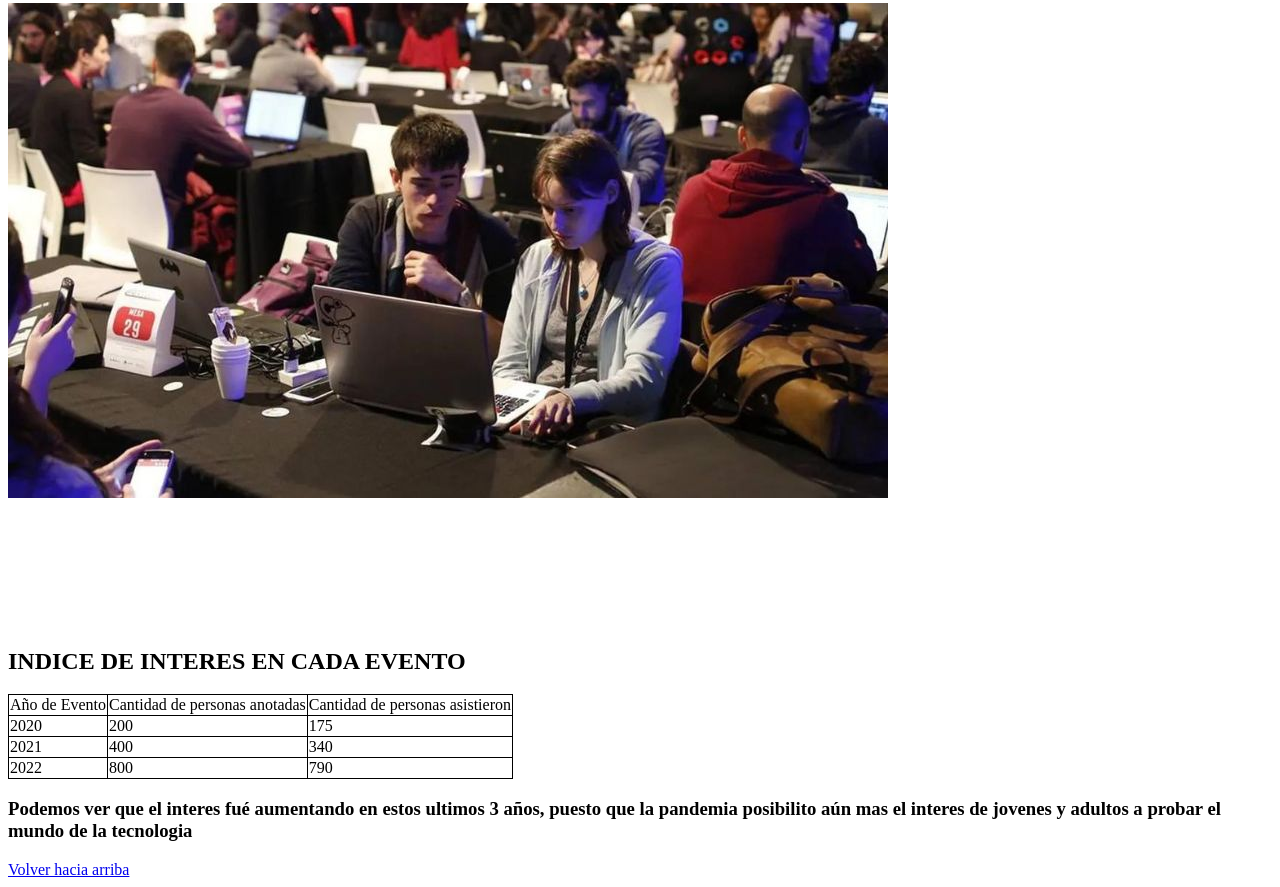
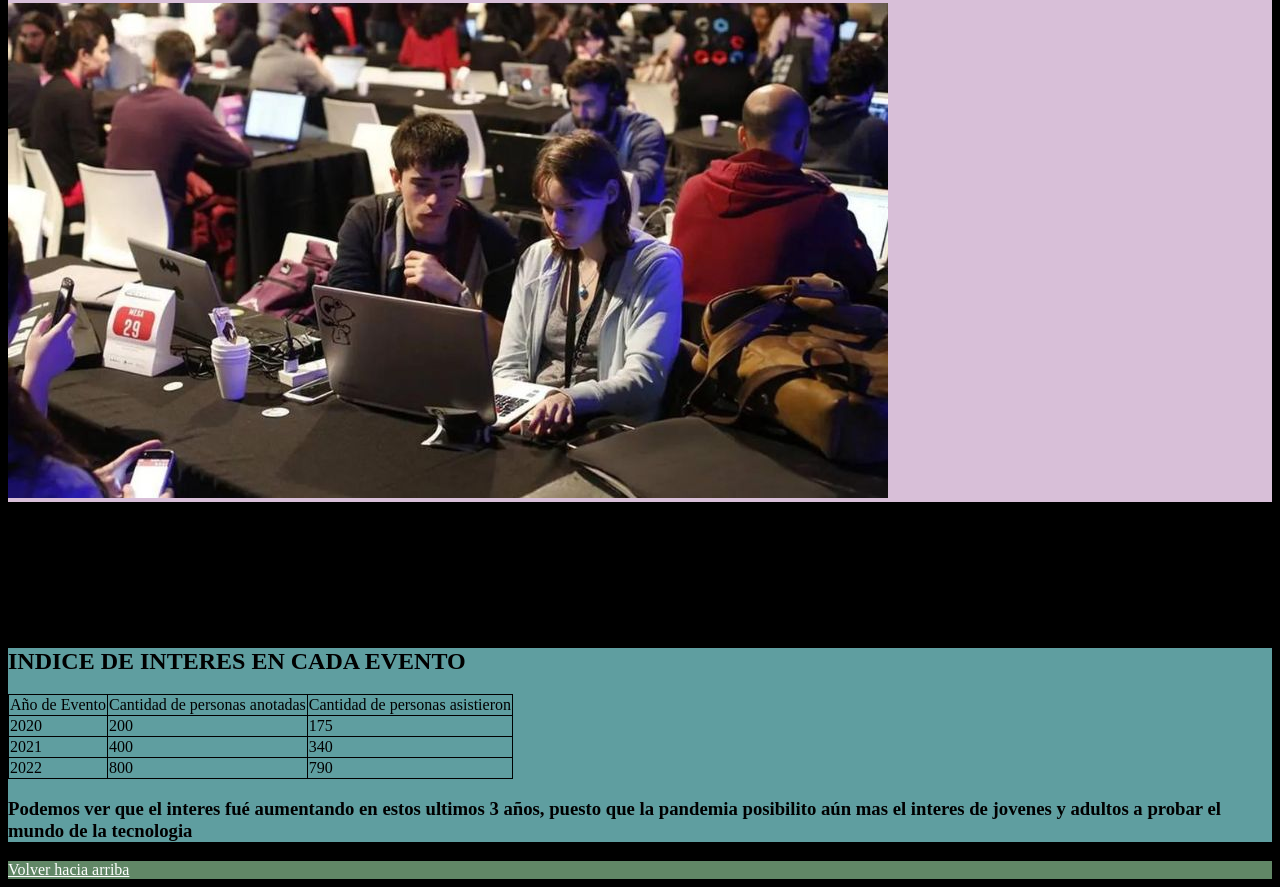
Before and after one commit to patricioherrera2022/actividad4unlz, a plain HTML site: page index.html in a window 1280 px wide. Shown: the part 1964-2851 px from the top of the page. Drawn offline with Linux system fonts and the light colour scheme.

Commit message:
actualización con cambios

```diff
--- a/index.html
+++ b/index.html
@@ -9,7 +9,7 @@
 </head>
 <body>
 
-    <nav>
+    <nav class="principio">
     <ul>
         <li><a href="#inicio">Principio</a></li>
         <li><a href="#nerdear">¿Qué es Nerdearla?</a></li>
@@ -19,14 +19,14 @@
     <h1 id="inicio">Así es Nerdearla 101, el evento para quienes se inician en el mundo de la tecnología</h1>
 </nav>
 
-<nav>
+<nav class="continuoDePrincipio">
 <img src="./images/foto1.avif" alt="Foto1">
 <p>Tendrá más de sesenta oradores, muchos internacionales, que introducirán al público en cuestiones de desarrollo, seguridad informática, infraestructura y Data Science, y otras temáticas.</p>
 <br>
 <button>¡<a href="https://www.youtube.com/watch?v=53vYVnzuMcM">Ver video de Nerdearla</a>! </button>
 </nav>
 
-<nav>
+<nav class="desarrollo">
     <p id="nerdear">Este evento está pensado especialmente para quienes se inician en el mundo tecnológico, ya que ofrece referencias y herramientas para zambullirse en cada una de las áreas existentes del mercado laboral. En esta oportunidad la modalidad será mixta (virtual y presencial), pero contará con un aforo reducido de 300 personas, con la particularidad de que tendrán prioridad quienes se encuentren dando sus primeros pasos en IT y/o viajen a Buenos Aires para participar de esta edición, que se realizará en Área 3, en Palermo. Al cierre de esta edición ya había más de 14.000 inscriptos, con cada vez más participación de mujeres, que pasó de un 25% el año pasado a un 29% en esta oportunidad.</p>
 
     <p>El evento de nerds para nerds nació en 2014 en un sótano y fue creciendo en asistentes, oradores y experiencias, con cada vez más propuestas para quienes participan en la industria, y también para las empresas que buscan talento. Por eso, esta edición abre el juego y hace foco en quienes quieren iniciarse. Informes, agenda e inscripción en nerdear.la, el sitio oficial.</p>
@@ -38,7 +38,7 @@
     <em>“Para mí es una alegría enorme ver cómo algo que nació en un sótano con 50 personas se convirtió en uno de los eventos más grandes de Latinoamérica y que le da la oportunidad a un montón de gente de aprender tecnologías que les ayudan a progresar en su carrera y hasta conseguir trabajo” dice Ariel Jolo, fundador de Sysarmy y organizador de Nerdearla.</em>
 </nav>
 
-<nav>
+<nav class="continuoDeDesarrollo">
     <h2 id="novedades">Novedades</h2>
 
     <p>Una de las novedades de esta edición es que habrá un track llamado “Testearla” que durará todo un día entero con conversaciones dedicadas al testeo de software. Esta edición contará con la conducción de Belén Rey, ingeniera de software y autora de la web Te lo explico con gatitos, Gonzalo Pozzo, arquitecto de soluciones y Twitch Partner, Guido Vilariño, director de DevOps y cofundador del Observatorio de Derecho Informático Argentino, Juliana Chaves y Martín Vasconcelo, QA testers, Paula Illanes, desarrolladora front-end y Sebastián Montini, director de ingeniería.</p>
@@ -48,7 +48,7 @@
 
 <br><br><br><br><br><br><br>
 
-<nav>
+<nav class="final" >
     <h2 id="tabla">INDICE DE INTERES EN CADA EVENTO</h2>
 
     <table >
@@ -77,8 +77,8 @@
     <h3>Podemos ver que el interes fué aumentando en estos ultimos 3 años, puesto que la pandemia posibilito aún mas el interes de jovenes y adultos a probar el mundo de la tecnologia</h3>
 </nav>
 
-<nav>
-    <a href="#inicio">Volver hacia arriba</a>
-</nav>
+<footer>
+    <a class="btnSubir" href="#inicio">Volver hacia arriba</a>
+</footer>
 </body>
 </html>
--- a/style/style.css
+++ b/style/style.css
@@ -1,6 +1,38 @@
+body{
+    background-color: black;
+}
+
 table,
 th,
 td {
 border: solid 1px black;
 border-collapse: collapse;
 }
+
+.principio{
+    background-color: aquamarine;
+}
+
+.continuoDePrincipio{
+    background-color: antiquewhite;
+}
+
+.desarrollo{
+    background-color:aqua;
+}
+
+.continuoDeDesarrollo{
+    background-color: thistle;
+}
+
+.final{
+    background-color: cadetblue;
+}
+
+footer{
+    background-color: rgb(97, 135, 102);
+}
+
+.btnSubir{
+    color: white;
+}
```
